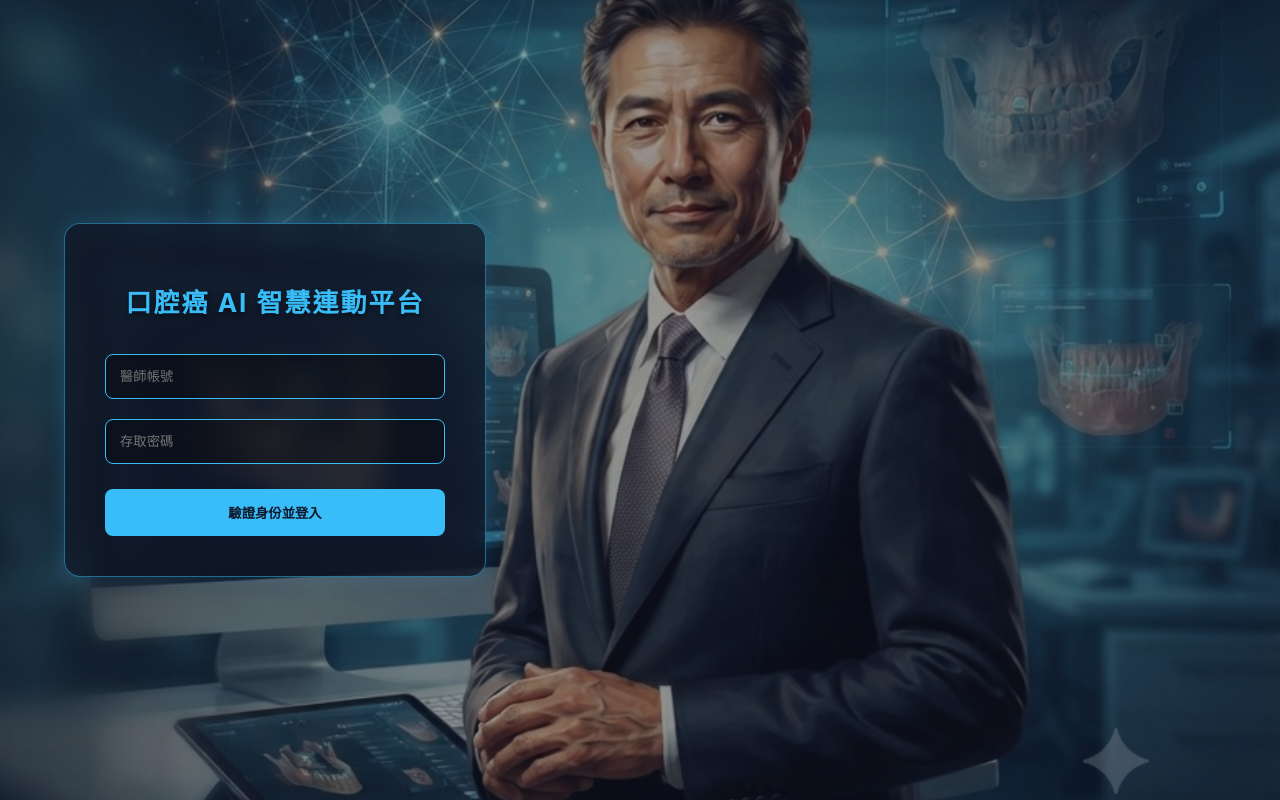
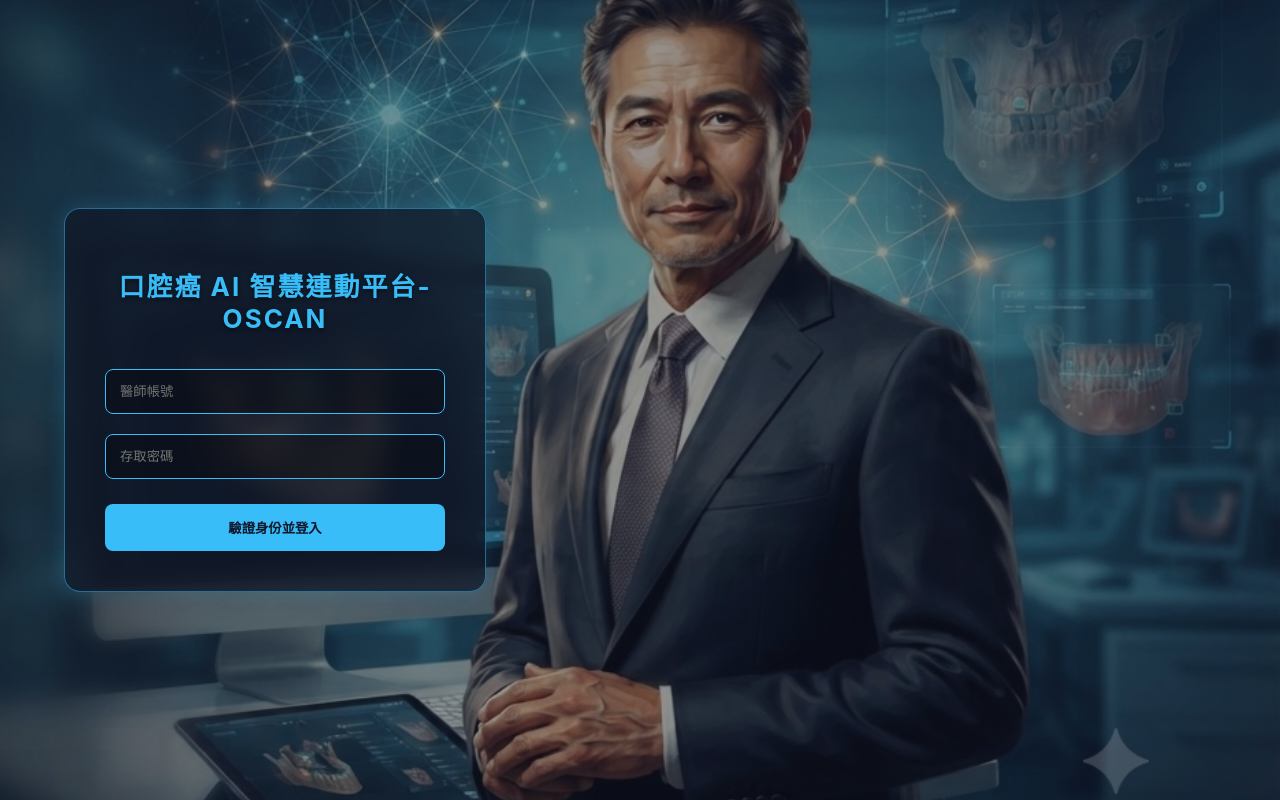
Before and after one commit to johnmajor-chen/oral-ai-portal, a plain HTML site: page index.html in a window 1280 px wide. Drawn offline with Linux system fonts and the light colour scheme.

Commit message:
Update login header to include '-OSCAN'

```diff
--- a/index.html
+++ b/index.html
@@ -51,7 +51,7 @@
   <!-- 1. 登入閘門 (此處修改為靠左顯示) -->
   <div id="loginGate">
     <div class="login-box glass">
-      <h1>口腔癌 AI 智慧連動平台</h1>
+      <h1>口腔癌 AI 智慧連動平台-OSCAN</h1>
       <input type="text" id="userInput" placeholder="醫師帳號">
       <input type="password" id="passInput" placeholder="存取密碼">
       <button onclick="checkAuth()">驗證身份並登入</button>
```
